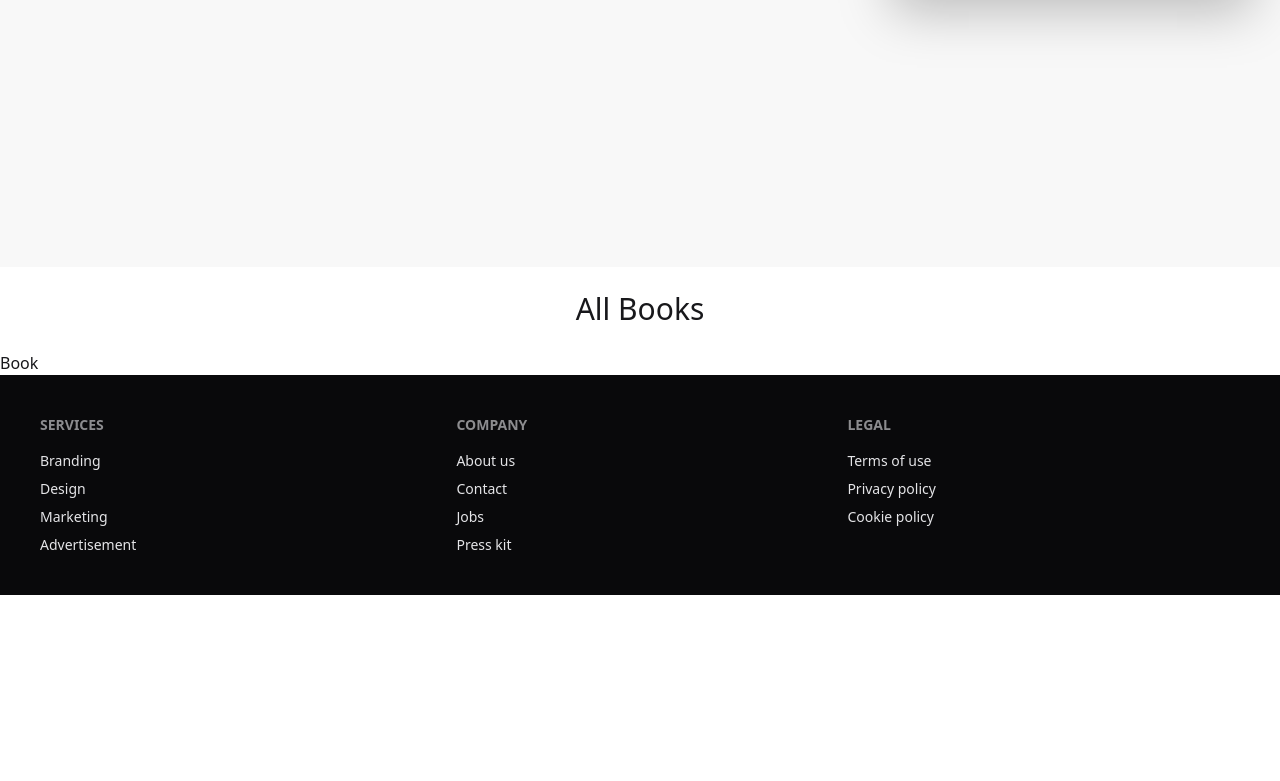
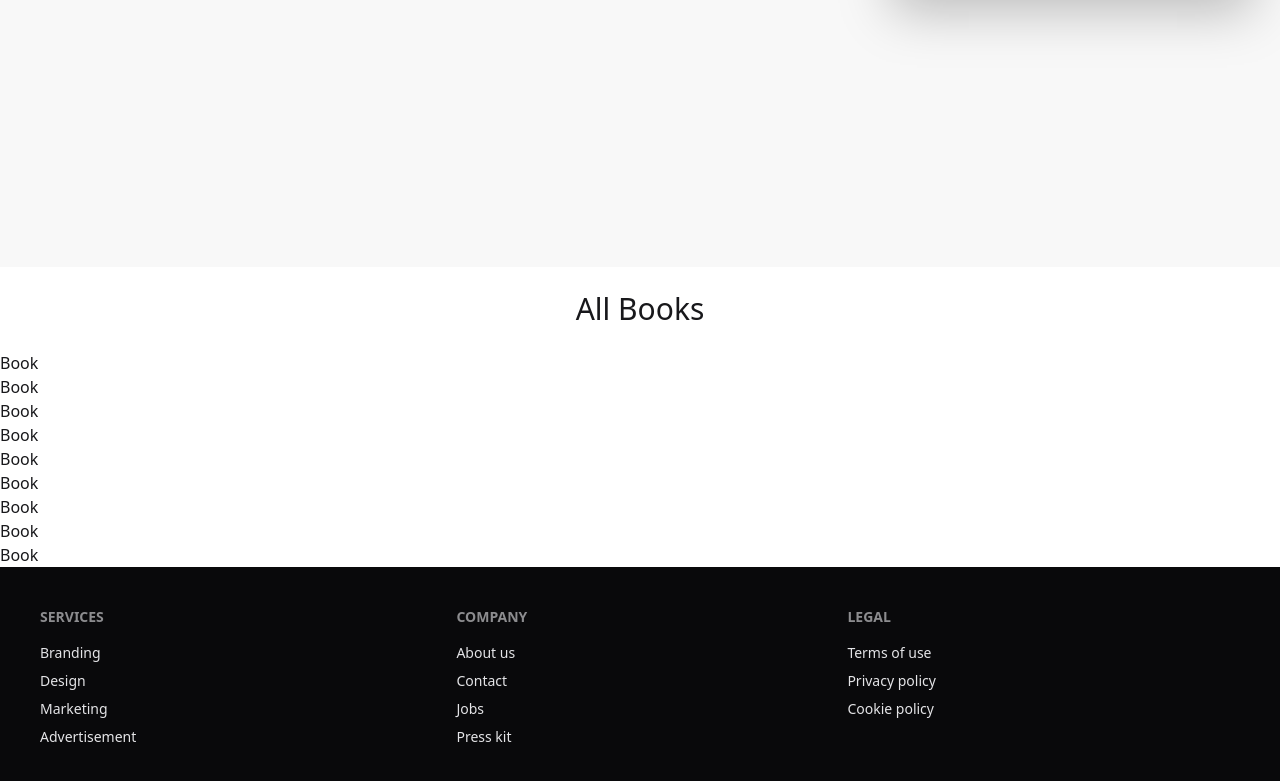
Before and after one commit to tamanna-h/boipoka, a React (Vite) app: page / in a window 1280 px wide. Shown: the part 602-1383 px from the top of the page. Before the commit the page ends 1197 px from the top, so only its background shows below. Built offline with nearby package versions, Linux system fonts and the light colour scheme.

Commit message:
Fetch data through Routes.jsx, load it in Home.jsx, and map it as objects in Books.jsx

```diff
--- a/src/Routes/Routes.jsx
+++ b/src/Routes/Routes.jsx
@@ -12,6 +12,7 @@ export const router = createBrowserRouter([
     children: [
       {
         index: true,
+        loader:() => fetch('booksData.json'),
         path: "/",
         Component: Home,
       },
--- a/src/pages/Book/Book.jsx
+++ b/src/pages/Book/Book.jsx
@@ -1,9 +1,11 @@
 import React, { use } from 'react';
 
-const Book = ({bookPromise}) => {
-    const data = use(bookPromise);
+const Book = ({book}) => {
+    // const data = use(bookPromise);
 
-    console.log(data);
+    // console.log(data);
+
+    console.log(book);
 
     return (
         <div>
--- a/src/pages/Books/Books.jsx
+++ b/src/pages/Books/Books.jsx
@@ -1,7 +1,7 @@
 import React, { Suspense, useEffect, useState } from 'react';
 import Book from '../Book/Book';
 
-const Books = () => {
+const Books = ({data}) => {
     const [allBooks, setAllBooks] = useState([]);
 
     // useEffect(() => {
@@ -10,14 +10,14 @@ const Books = () => {
     //         .then(data => setAllBooks(data))
     // }, [])
 
-    const bookPromise = fetch('booksData.json').then(res => res.json())
+    // const bookPromise = fetch('booksData.json').then(res => res.json())
 
     return (
         <div>
             <h1 className='text-3xl text-center p-6'>All Books</h1>
             <Suspense fallback={<div>Loading...</div>}>
                 {
-                    <Book bookPromise={bookPromise}/>
+                    data.map(book => <Book key={book.bookId} book={book}/>)
                 }
             </Suspense>
         </div>
--- a/src/pages/Home/Home.jsx
+++ b/src/pages/Home/Home.jsx
@@ -1,12 +1,16 @@
 import React from 'react';
 import Banner from '../../components/Banner/Banner';
 import Books from '../Books/Books';
+import { useLoaderData } from 'react-router';
 
 const Home = () => {
+    const data = useLoaderData();
+    console.log(data);
+
     return (
         <div>
             <Banner/>
-            <Books/>
+            <Books data={data}/>
         </div>
     );
 };
```
